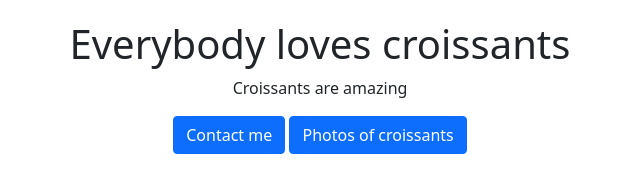
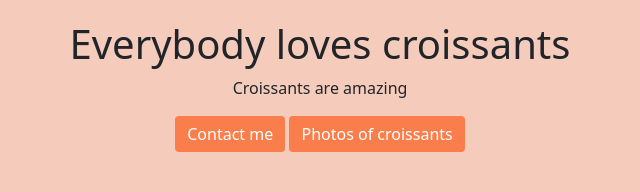
Before and after one commit to ThandiM81/Croissant, a plain HTML site: page index.html in a window 1280 px wide. Shown: the whole page, without its empty margins (320-960 px from the left). Drawn offline with nearby package versions, Linux system fonts and the light colour scheme.

Commit message:
Updating styles

```diff
--- a/src/styles.css
+++ b/src/styles.css
@@ -2,6 +2,7 @@ body {
   max-width: 100%;
   padding-top: 20px;
   text-align: center;
+  background-color: rgb(245, 203, 187);
 }
 
 img {
@@ -9,3 +10,11 @@ img {
   width: 400px;
   height: 400px;
 }
+.btn-primary {
+  background-color: rgb(250, 125, 76);
+  border: none;
+}
+
+.btn-primary:hover {
+  background-color: rgb(250, 123, 140);
+}
```
